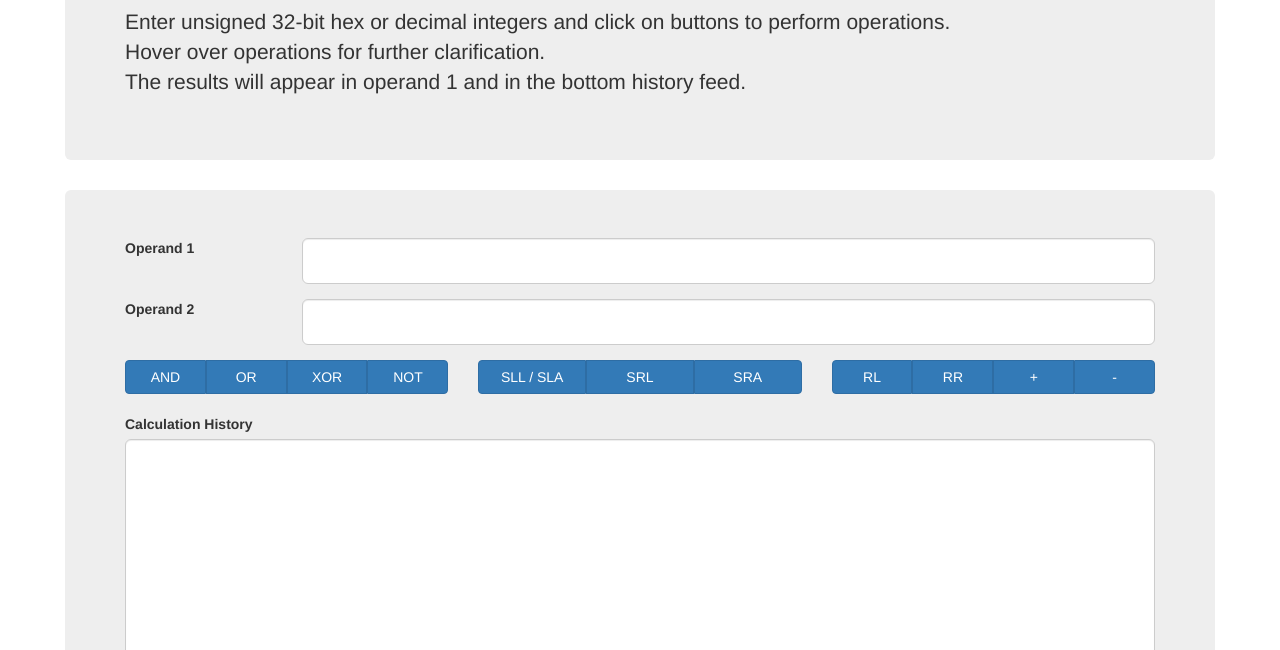
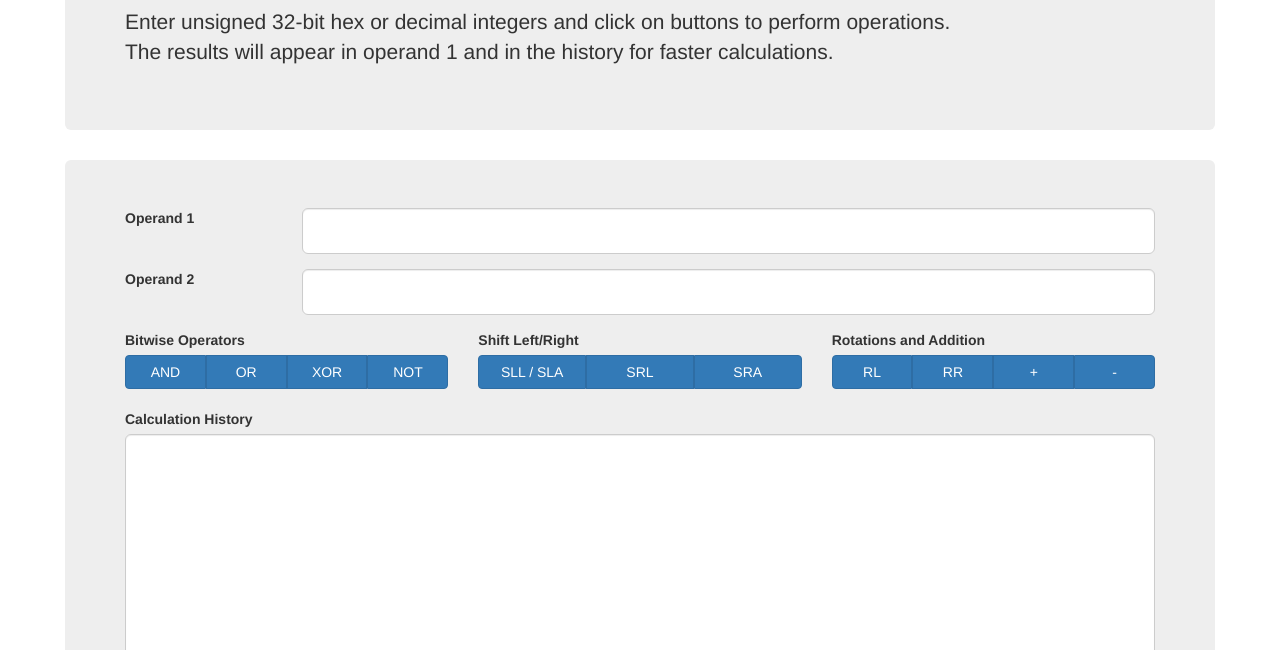
Before and after one commit to Epixyl/bitCalc, a plain HTML site: page index.html in a window 1280 px wide. Shown: the part 150-800 px from the top of the page. Drawn offline with nearby package versions, Linux system fonts and the light colour scheme.

Commit message:
fixed wording

```diff
--- a/index.html
+++ b/index.html
@@ -9,10 +9,8 @@
             <h1>Bitwise Word Calculator</h1>
             <p>
                 Enter unsigned 32-bit hex or decimal integers and click on buttons to perform operations. <br/>
-                Hover over operations for further clarification. <br/>
-                The results will appear in operand 1 and in the bottom history feed.
+                The results will appear in operand 1 and in the history for faster calculations.
             </p>
-
         </div>
 
     </div>
@@ -36,6 +34,7 @@
             </div>
             <div class="row">
                 <div class="col-md-4">
+                    <label>Bitwise Operators</label>
                     <div class="btn-group btn-group-justified">
                         <div class="btn-group" role="group">
                             <button class="btn btn-primary" onclick="calcAnd()" data-toggle="tooltip" title="AND (&)">AND</button>
@@ -50,8 +49,10 @@
                             <button class="btn btn-primary" onclick="calcNot()" data-toggle="tooltip" title="NOT (~)">NOT</button>
                         </div>
                     </div>
+                    <br/>
                 </div>
                 <div class="col-md-4">
+                    <label>Shift Left/Right</label>
                     <div class="btn-group btn-group-justified">
                         <div class="btn-group" role="group">
                             <button class="btn btn-primary" onclick="calcSll()" data-toggle="tooltip" title="Shift Left by OP2 # of bits. (<<)">SLL / SLA</button>
@@ -63,8 +64,10 @@
                             <button class="btn btn-primary" onclick="calcSra()" data-toggle="tooltip" title="Shift Right Arithmetic by OP2 # of bits. Sign bit is maintained. (>>)">SRA</button>
                         </div>
                     </div>
+                    <br/>
                 </div>
                 <div class="col-md-4">
+                    <label>Rotations and Addition</label>
                     <div class="btn-group btn-group-justified">
                         <div class="btn-group" role="group">
                             <button class="btn btn-primary" onclick="calcRl()" data-toggle="tooltip" title="Rotate Left by OP2 # of bits.">RL</button>
@@ -79,9 +82,9 @@
                             <button class="btn btn-primary" onclick="calcMinus()" data-toggle="tooltip" title="Minus (-)">-</button>
                         </div>
                     </div>
+                    <br/>
                 </div>
             </div>
-            <br/>
             <div class="row">
                 <div class="col-md-12">
                     <div class="form-group form-group-lg">
```
